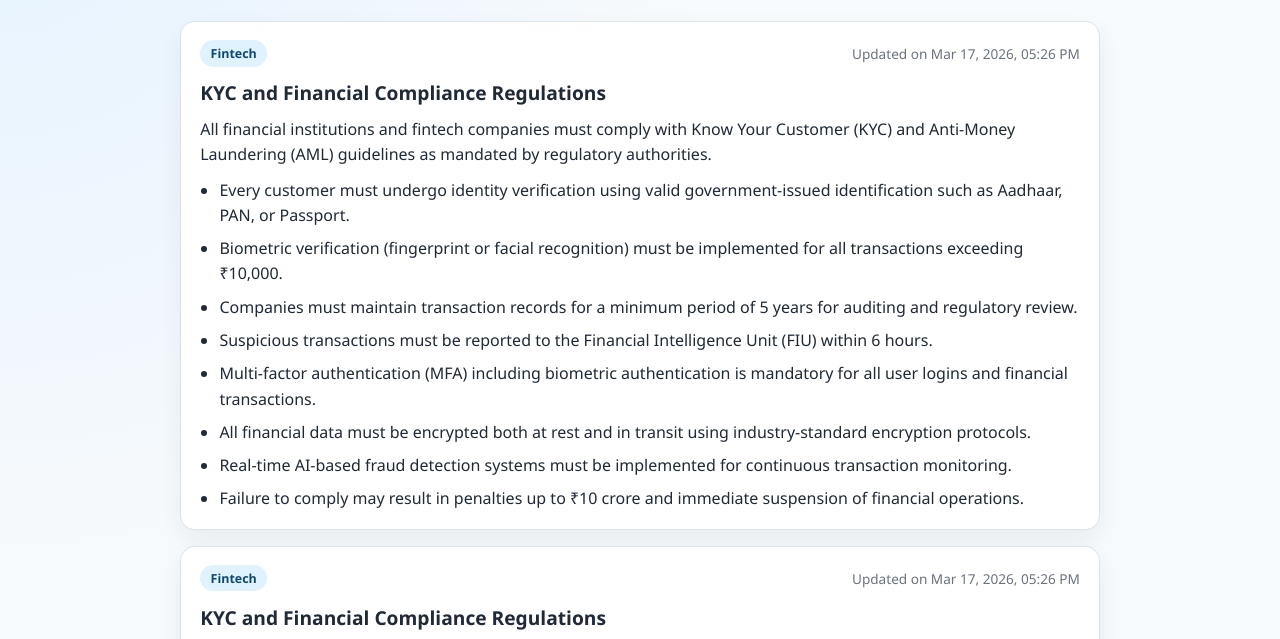
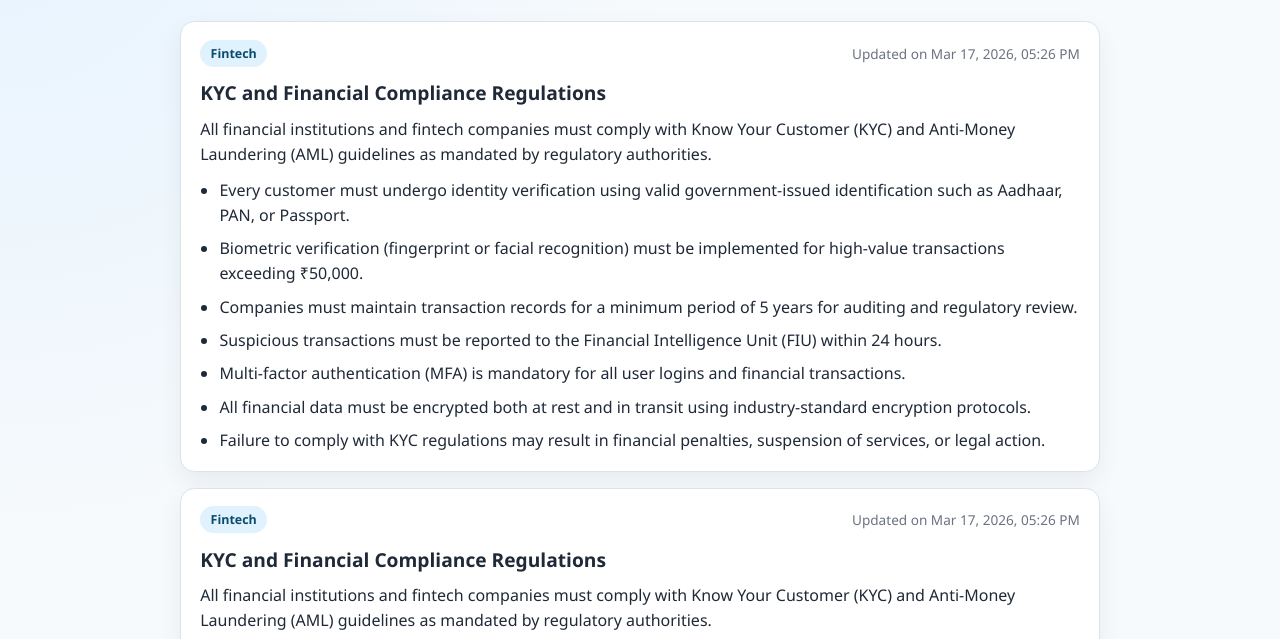
Before and after one commit to Santhosh221155/Rules_website_for_hackathon, a React app: page index.html in a window 1280 px wide. Shown: the part 115-754 px from the top of the page. Built offline with nearby package versions, Linux system fonts and the light colour scheme.

Commit message:
second commit

```diff
--- a/index.html
+++ b/index.html
@@ -30,39 +30,25 @@
               Every customer must undergo identity verification using valid government-issued identification such
               as Aadhaar, PAN, or Passport.
             </li>
-
             <li>
-              Biometric verification (fingerprint or facial recognition) must be implemented for all transactions
-              exceeding ₹10,000.
+              Biometric verification (fingerprint or facial recognition) must be implemented for high-value
+              transactions exceeding ₹50,000.
             </li>
-
             <li>
               Companies must maintain transaction records for a minimum period of 5 years for auditing and
               regulatory review.
             </li>
-
             <li>
-              Suspicious transactions must be reported to the Financial Intelligence Unit (FIU) within 6 hours.
+              Suspicious transactions must be reported to the Financial Intelligence Unit (FIU) within 24 hours.
             </li>
-
-            <li>
-              Multi-factor authentication (MFA) including biometric authentication is mandatory for all user
-              logins and financial transactions.
-            </li>
-
+            <li>Multi-factor authentication (MFA) is mandatory for all user logins and financial transactions.</li>
             <li>
               All financial data must be encrypted both at rest and in transit using industry-standard encryption
               protocols.
             </li>
-
             <li>
-              Real-time AI-based fraud detection systems must be implemented for continuous transaction
-              monitoring.
-            </li>
-
-            <li>
-              Failure to comply may result in penalties up to ₹10 crore and immediate suspension of financial
-              operations.
+              Failure to comply with KYC regulations may result in financial penalties, suspension of services,
+              or legal action.
             </li>
           </ul>
         </div>
```
